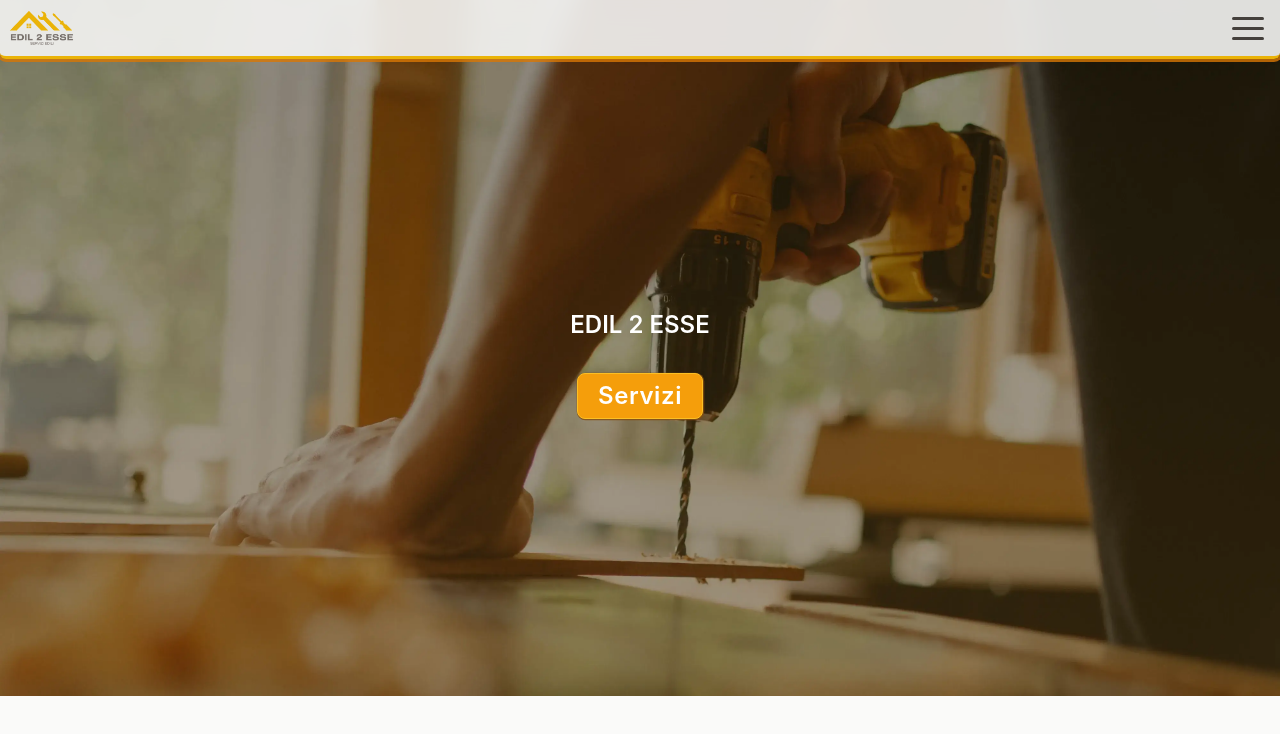
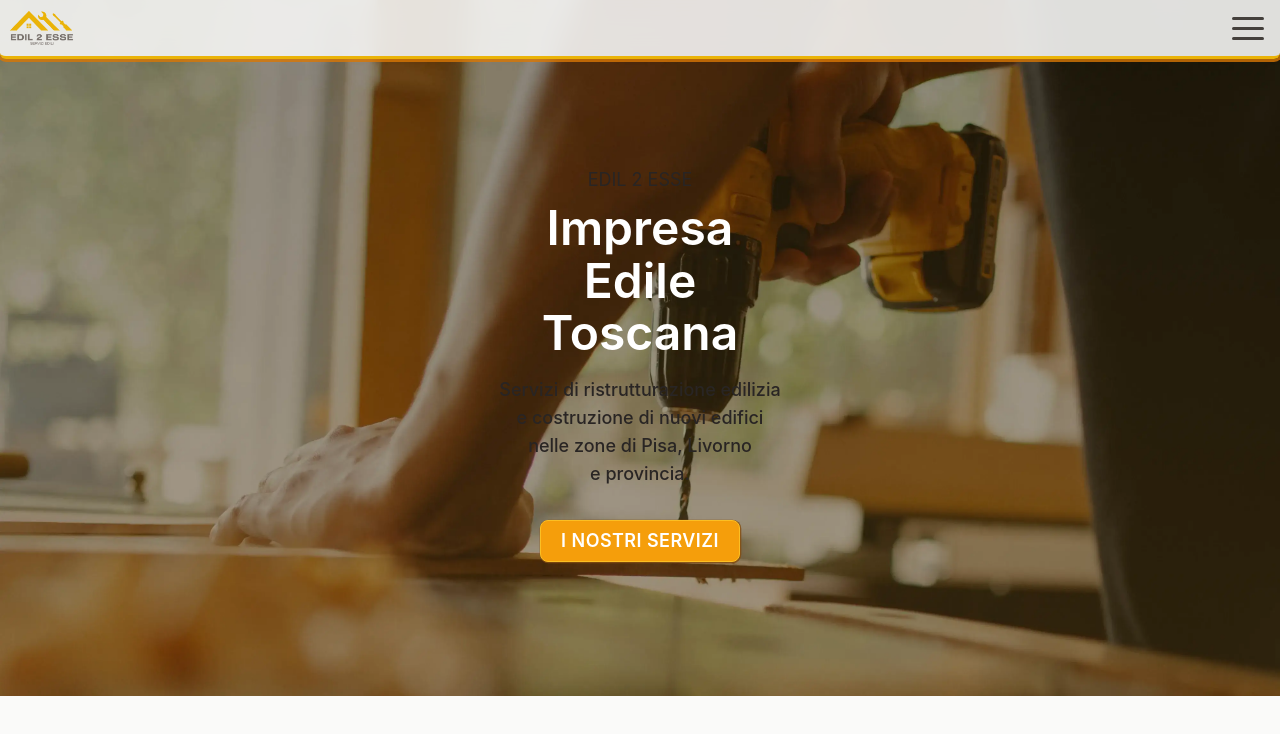
Before and after one commit to emanuelefavero/edil-2-esse, a Next.js app: page / in a window 1280 px wide. Shown: the top 734 px of the page. Built offline with nearby package versions, Linux system fonts and the light colour scheme.

Commit message:
add hero text

```diff
--- a/components/Button.tsx
+++ b/components/Button.tsx
@@ -28,7 +28,7 @@ export default function Component({
         aria-label={ariaLabel}
         disabled={disabled}
         className={clsx(
-          'bg-amber-500 border-[1px] border-amber-400 shadow-[0.5px_0.5px_0.5px_0.8px] shadow-yellow-800/80 font-[600] text-2xl tracking-wide px-5 py-1.5 rounded-lg text-white hover:bg-yellow-600 duration-200 active:transform active:translate-y-0.5 active:scale-[0.99] active:shadow-none transition-all',
+          'bg-amber-500 border-[1px] border-amber-400 shadow-[0.5px_0.5px_0.5px_0.8px] shadow-yellow-800/80 font-[600] text-lg tracking-wide px-5 py-1.5 rounded-lg text-white hover:bg-yellow-600 duration-200 active:transform active:translate-y-0.5 active:scale-[0.99] active:shadow-none transition-all',
           className,
           disabled && 'opacity-50 cursor-not-allowed'
         )}
--- a/components/HeroSection.tsx
+++ b/components/HeroSection.tsx
@@ -3,9 +3,18 @@ import Button from '@/components/Button'
 export default function Component() {
   return (
     <section className='w-full h-[calc(100vh-104px)] pt-8 flex flex-col justify-center items-center gap-8 bg-hero-image bg-cover bg-center'>
-      <h1 className='text-white font-semibold text-2xl'>EDIL 2 ESSE</h1>
+      <div className='max-w-72 text-center'>
+        <div className='mb-2 text-lg'>EDIL 2 ESSE</div>
+        <h1 className='text-white font-semibold text-5xl leading-[3.3rem] mb-4'>
+          Impresa Edile Toscana
+        </h1>
+        <p className='font-[500] text-lg text-pretty'>
+          Servizi di ristrutturazione edilizia e costruzione di nuovi edifici
+          nelle zone di Pisa, Livorno e provincia.
+        </p>
+      </div>
 
-      <Button>Servizi</Button>
+      <Button>I NOSTRI SERVIZI</Button>
     </section>
   )
 }
```
